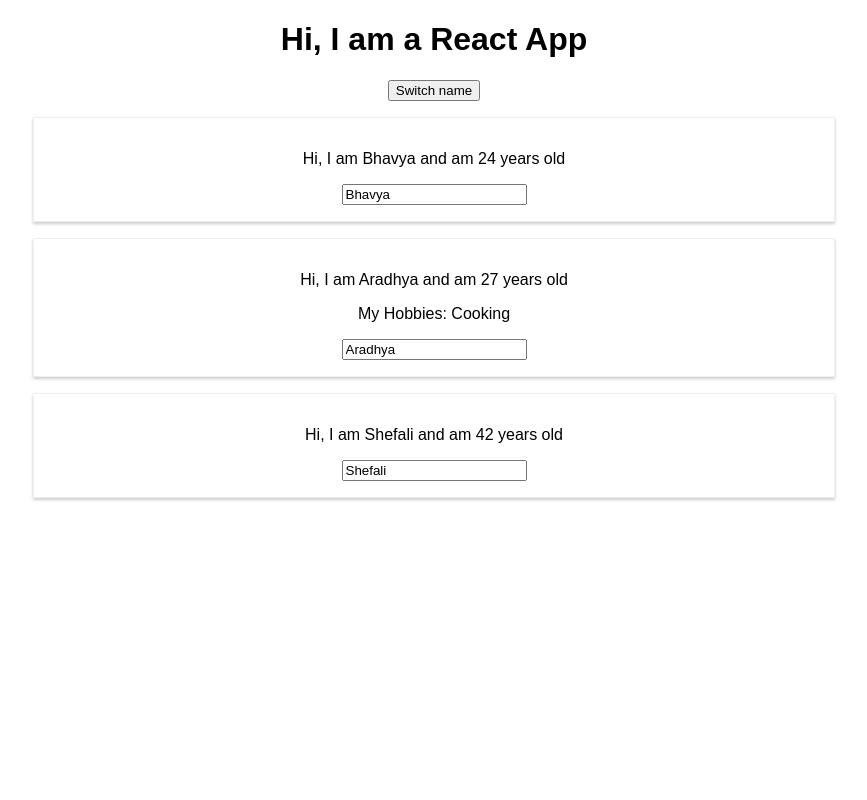
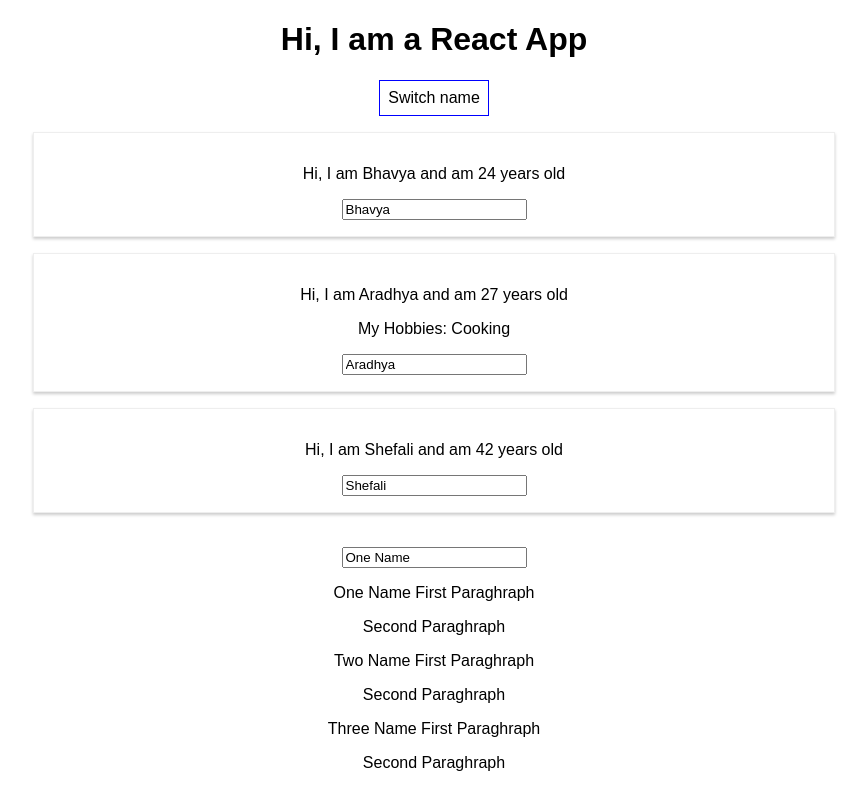
Before and after one commit to BhavyaGulati/ReactDemoProject, a React (Create React App) app: page / in a window 1280 px wide. Shown: the whole page, without its empty margins (206-1073 px from the left). Built offline with nearby package versions, Linux system fonts and the light colour scheme.

Commit message:
Inline styling plus UserInput, UserOutput handling

```diff
--- a/src/App.js
+++ b/src/App.js
@@ -1,6 +1,8 @@
 import React, { Component } from 'react';
 import './App.css';
 import Person from './Person/Person'
+import UserInput from './UserInput/UserInput'
+import UserOutput from './UserOutput/UserOutput'
 
 class App extends Component {
   state = {
@@ -9,7 +11,12 @@
       {name: 'Aradhya', age: 27},
       {name: 'Shefali', age: 42}
     ],
-    otherState: 'This is other state'
+    otherState: 'This is other state',
+    userName: [
+      {name: 'One Name'},
+      {name: 'Two Name'},
+      {name: 'Three Name'}
+    ]
   }
 
   switchNameHandler = (newName) =>{
@@ -34,18 +41,49 @@
     });
   }
 
+  changeUserNameHandler = (event) => {
+    this.setState({
+      userName: [
+        {name: event.target.value},
+        {name: 'Two Name'},
+        {name: 'Three Name'}
+      ]
+    });
+  }
+
 
   render() {
+    const style = {
+      backgroundColor: 'white',
+      font: 'inherit',
+      border: '1px solid blue',
+      padding: '8px',
+      cursor: 'pointer'
+    }
+
     return (
       <div className="App">
         <h1>Hi, I am a React App</h1>
-        <button onClick={() => this.switchNameHandler('Arun!!')}>Switch name</button>
-        <Person name={this.state.persons[0].name} age={this.state.persons[0].age}/>
+        <button
+          style = {style}
+          onClick={() => this.switchNameHandler('Arun!!')}>Switch name</button>
+        <Person
+          name={this.state.persons[0].name}
+          age={this.state.persons[0].age}/>
         <Person
           name={this.state.persons[1].name}
           age={this.state.persons[1].age}
           changed={this.changeNameHandler}><p>My Hobbies: Cooking</p></ Person>
-        <Person name={this.state.persons[2].name} age={this.state.persons[2].age} click={this.switchNameHandler.bind(this,'Aradhya!!')}/>
+        <Person
+          name={this.state.persons[2].name}
+          age={this.state.persons[2].age}
+          click={this.switchNameHandler.bind(this,'Aradhya!!')}/>
+
+        <br/>
+        <UserInput usrName={this.state.userName[0].name} change={this.changeUserNameHandler}/>
+        <UserOutput usrName={this.state.userName[0].name} />
+        <UserOutput usrName={this.state.userName[1].name}/>
+        <UserOutput usrName={this.state.userName[2].name}/>
       </div>
     );
   }
--- /dev/null
+++ b/src/UserInput/UserInput.js
@@ -0,0 +1,11 @@
+import React from 'react';
+
+const userInput= (props) => {
+    return(
+        <div className='UserInput'>
+            <input type='text' onChange={props.change} value={props.usrName}/>
+        </div>
+    )
+};
+
+export default userInput;
--- /dev/null
+++ b/src/UserOutput/UserOutput.js
@@ -0,0 +1,12 @@
+import React from 'react';
+
+const userOutput = (props) => {
+    return (
+        <div className = 'UserOutput' >
+            <p>{props.usrName} First Paraghraph</p>
+            <p>Second Paraghraph</p>
+        </div>
+    )
+};
+
+export default userOutput;
```
